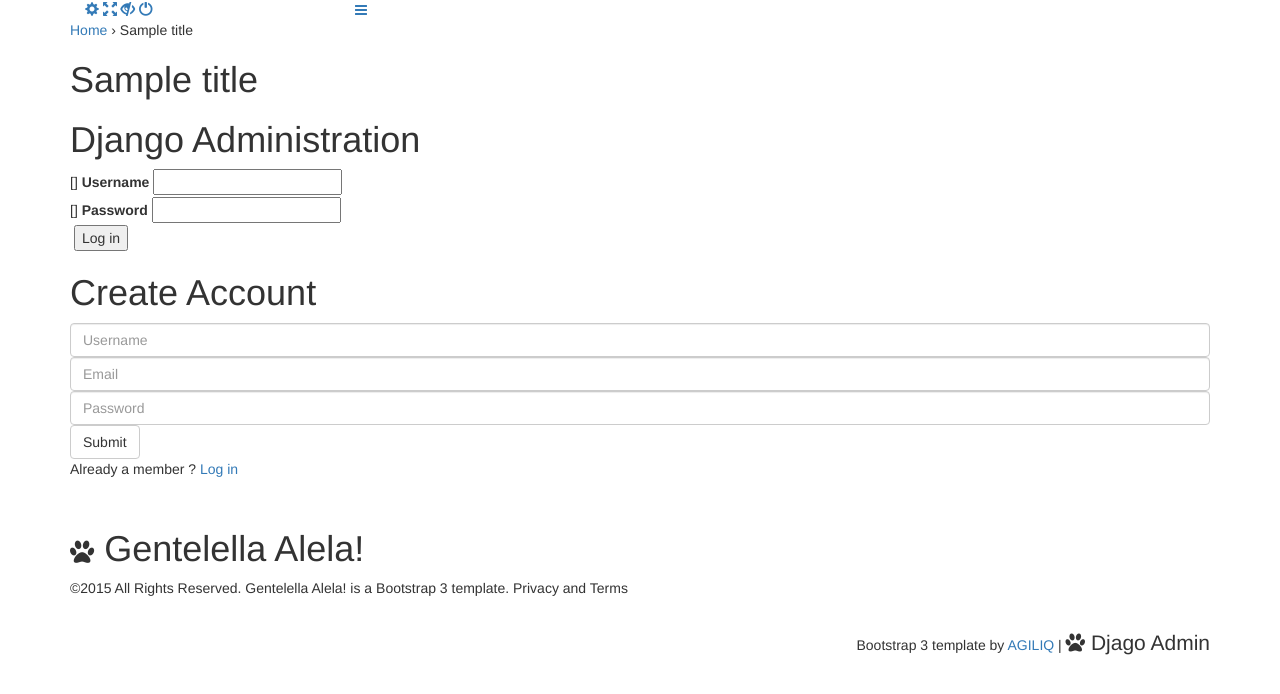
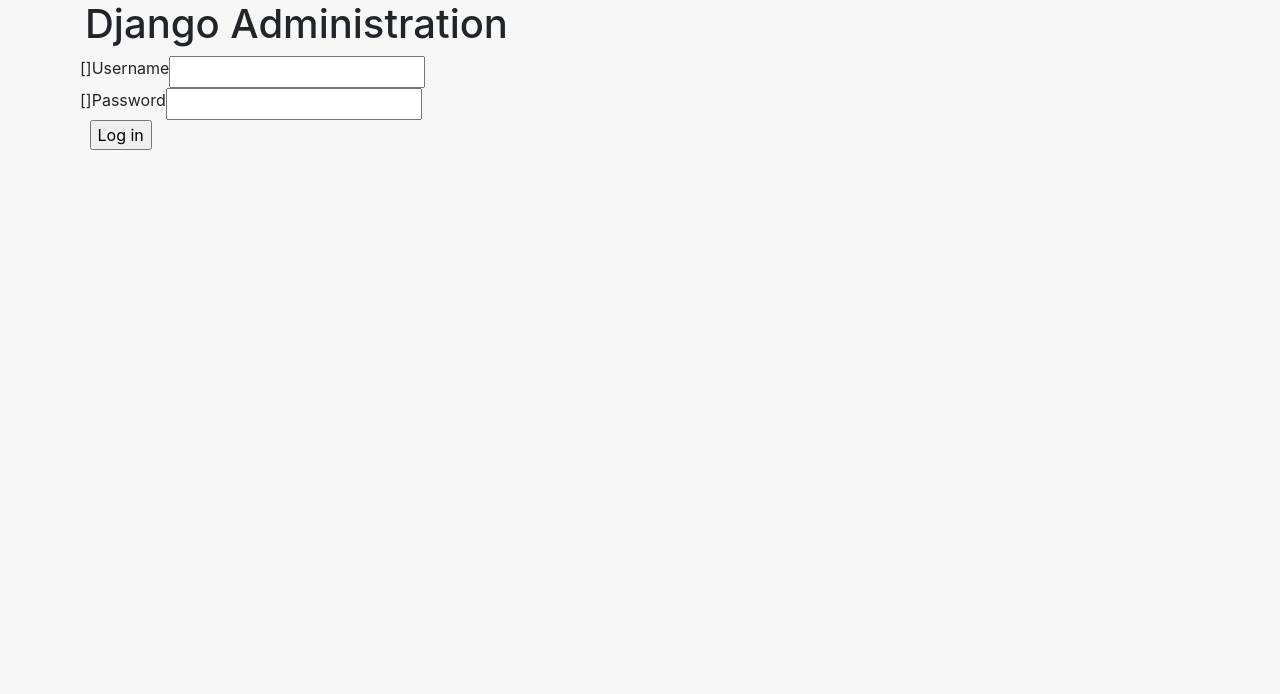
Before and after one commit to sraghus/DjangoCustomAdmin, a Django app: template templates/admin/login.html in a window 1280 px wide. Shown: the top 694 px of the page. Run offline with Django 3.2, Linux system fonts and the light colour scheme; the template is opened without the code that fills it: most values are stand-ins (such as "Sample title", 1, 10 or a date in 2020); form fields are guessed from the names that the template uses; some libraries are stand-ins or nearby versions.

Commit message:
login form design issues

```diff
--- a/templates/admin/login.html
+++ b/templates/admin/login.html
@@ -1,15 +1,31 @@
 {% extends "admin/base.html" %}
 {% load i18n admin_static %}
+{% block body_background %} background:#F7F7F7; {% endblock %}
+{% block header %}{% endblock %}
+{% block right_col %} {% endblock %}
+{% block left-nav %} {% endblock %}
+{% block breadcrumbs %} {% endblock %}
+{% block content_title %} {% endblock %}
 {% block content %}
-    <div class="">
-        <a class="hiddenanchor" id="toregister"></a>
-        <a class="hiddenanchor" id="tologin"></a>
+
 
     <div id="wrapper">
         <div id="login" class="animate form">
             <section class="login_content">
               <form action="{{ app_path }}" method="post" id="login-form">{% csrf_token %}
                 <h1>Django Administration</h1>
+                {% if form.errors and not form.non_field_errors %}
+                    <p class="errornote red">
+                        {% if form.errors.items|length == 1 %}{% trans "Please correct the error below." %}{% else %}{% trans "Please correct the errors below." %}{% endif %}
+                    </p>
+                {% endif %}
+                {% if form.non_field_errors %}
+                    {% for error in form.non_field_errors %}
+                        <p class="errornote red">
+                            {{ error }}
+                        </p>
+                    {% endfor %}
+                {% endif %}
                 <div class="form-row">
                   {{ form.username.errors }}
                   {{ form.username.label_tag }} {{ form.username }}
@@ -29,71 +45,8 @@
                   <label>&nbsp;</label><input type="submit" value="{% trans 'Log in' %}" />
                 </div>
             </form>
-                    <!-- <form>
-                        <div>
-                            <input type="text" class="form-control" placeholder="Username" required="" />
-                        </div>
-                        <div>
-                            <input type="password" class="form-control" placeholder="Password" required="" />
-                        </div>
-                        <div>
-                            <a class="btn btn-default submit" href="index.html">Log in</a>
-                            <a class="reset_pass" href="#">Lost your password?</a>
-                        </div>
-                        <div class="clearfix"></div>
-                        <div class="separator">
-
-                            <p class="change_link">New to site?
-                                <a href="#toregister" class="to_register"> Create Account </a>
-                            </p>
-                            <div class="clearfix"></div>
-                            <br />
-                            <div>
-                                <h1><i class="fa fa-paw" style="font-size: 26px;"></i> Gentelella Alela!</h1>
-
-                                <p>©2015 All Rights Reserved. Gentelella Alela! is a Bootstrap 3 template. Privacy and Terms</p>
-                            </div>
-                        </div>
-                    </form> -->
-                    <!-- form -->
             </section>
-                <!-- content -->
-            </div>
-            <div id="register" class="animate form">
-                <section class="login_content">
-                    <form>
-                        <h1>Create Account</h1>
-                        <div>
-                            <input type="text" class="form-control" placeholder="Username" required="" />
-                        </div>
-                        <div>
-                            <input type="email" class="form-control" placeholder="Email" required="" />
-                        </div>
-                        <div>
-                            <input type="password" class="form-control" placeholder="Password" required="" />
-                        </div>
-                        <div>
-                            <a class="btn btn-default submit" href="index.html">Submit</a>
-                        </div>
-                        <div class="clearfix"></div>
-                        <div class="separator">
-
-                            <p class="change_link">Already a member ?
-                                <a href="#tologin" class="to_register"> Log in </a>
-                            </p>
-                            <div class="clearfix"></div>
-                            <br />
-                            <div>
-                                <h1><i class="fa fa-paw" style="font-size: 26px;"></i> Gentelella Alela!</h1>
-
-                                <p>©2015 All Rights Reserved. Gentelella Alela! is a Bootstrap 3 template. Privacy and Terms</p>
-                            </div>
-                        </div>
-                    </form>
-                    <!-- form -->
-                </section>
-                <!-- content -->
-            </div>
         </div>
     </div>
 {% endblock %}
+{% block footer %}{% endblock %}
```
Lines whose indentation alone changed are shown as unchanged.
